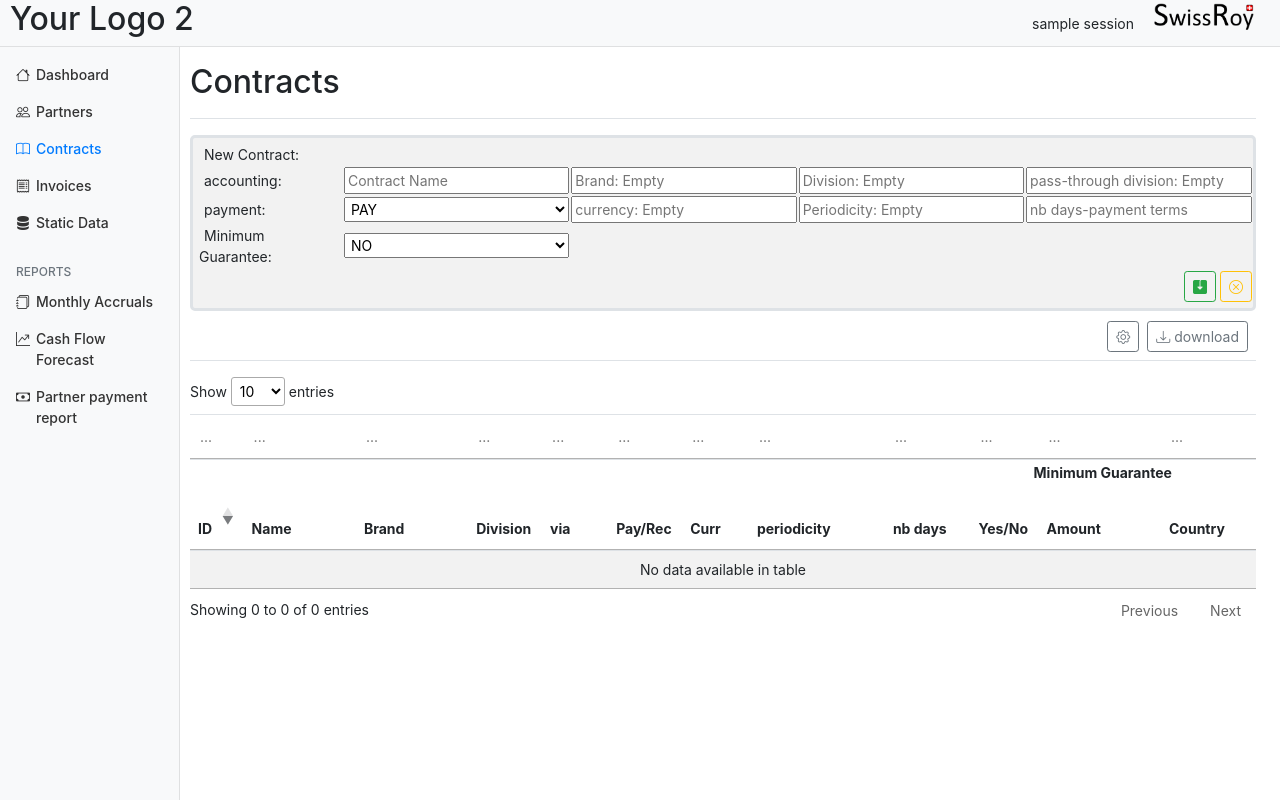
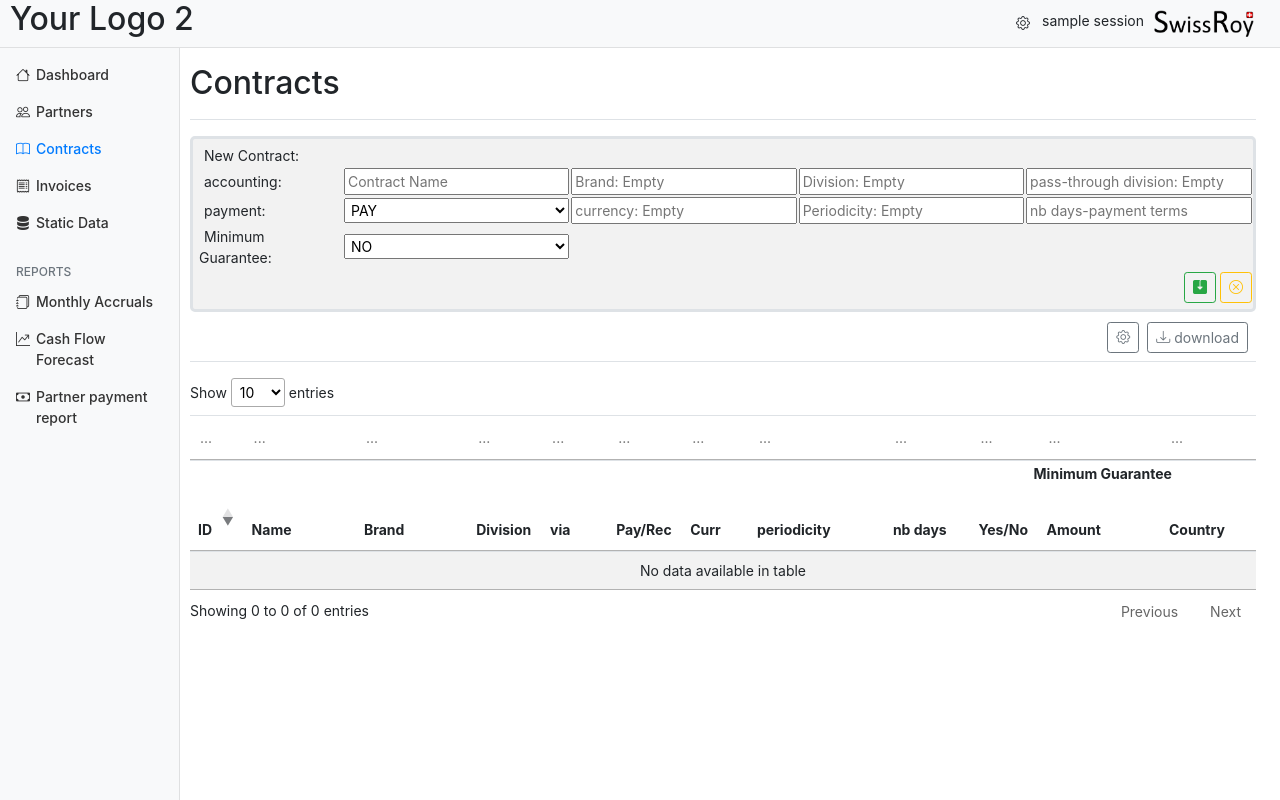
Before and after one commit to pierremaisonnave/adaptive, a Django app: page /contracts in a window 1280 px wide. Run offline with Django 3.2, Linux system fonts and the light colour scheme; the visitor is signed in with stand-in values (Sample User, id 1); data that the repository does not hold is empty; parts of the project's set-up code (start-up, migrations or seed data) failed here and were passed over; some libraries are stand-ins or nearby versions.

Commit message:
begore dd modification

```diff
--- a/royalty_app/static/royalty_app/app.css
+++ b/royalty_app/static/royalty_app/app.css
@@ -166,9 +166,18 @@ select.fname{
   cursor:pointer;
 }
 
+.user_section{
+  cursor:pointer;
+}
+
+.user_section:hover{
+  background-color: #efefef
+}
+
 .item_single_select{
   cursor:pointer;
 }
+
 
 #form_new{
   min-width:500px;
--- a/royalty_app/static/royalty_app/contract.js
+++ b/royalty_app/static/royalty_app/contract.js
@@ -1,6 +1,6 @@
 
 document.addEventListener('DOMContentLoaded', function() {
-    var t0 = performance.now()
+
 
     //--------------------Initialization of Datatable ---------------------
     //the datatable is imported, and ordered
--- a/royalty_app/static/royalty_app/dropdown_single.js
+++ b/royalty_app/static/royalty_app/dropdown_single.js
@@ -1,6 +1,6 @@
 
 document.addEventListener('DOMContentLoaded', function() {
-    var t0 = performance.now()
+
     document.addEventListener('click', event => {
         var element = event.target;
 
@@ -53,7 +53,7 @@ document.addEventListener('DOMContentLoaded', function() {
 
          }
      })
-    console.log("dd  " + ( performance.now() - t0) + " milliseconds.")
+
 })
 
 function hideitemsearch(dd_id,searched_value){
--- a/royalty_app/static/royalty_app/partner.js
+++ b/royalty_app/static/royalty_app/partner.js
@@ -2,15 +2,14 @@
 
 
 document.addEventListener('DOMContentLoaded', function() {
-    var t0 = performance.now()
-    console.log("beginning DOMContentLoaded " + ( performance.now() - t0) + " milliseconds.")
+
     //--------------------Initialization of Datatable ---------------------
     //the datatable is imported, and ordered
     $('#partners_table').DataTable({
         "aaSorting": [[ 0, "desc" ]],
         columnDefs: [{ orderable: false, targets: [0,1,2,3,4,5,6,7] }],
         })
-    console.log("initialization partner_table done" + ( performance.now() - t0) + " milliseconds.")
+
 
     //the datatable automatically generate a filter button, we do not need it ( as we have search bar for each column)
     document.getElementById("partners_table_filter").hidden=true
--- a/royalty_app/static/royalty_app/style.css
+++ b/royalty_app/static/royalty_app/style.css
@@ -145,6 +145,9 @@ span.comboTreeItemTitle{
         padding-left: 60px!important;
 
     }
+    .user_gear{
+        display: None;
+        }
     .sidebar{
         width: 50px;
         display: block!important;
@@ -157,6 +160,11 @@ span.comboTreeItemTitle{
         }
     .nav-item{
         display: block;
+        }
+}
+@media (min-width: 500px){
+    .user_gear{
+        display: Block;
         }
 }
 
--- a/royalty_app/templates/royalty_app/layout.html
+++ b/royalty_app/templates/royalty_app/layout.html
@@ -39,10 +39,11 @@
         {% if user.is_authenticated %}
 
 
-          <div style="width: 100%; padding:10px;">
+          <div style="width: 100%; margin:10px;" class="user_section">
 
-              <div  class="comboTreeInputWrapper" dd_id="user">
-                <span   class="justAnInputBox comboTreeInputBox" id="displayed_item_name_user" dd_id="user">{{ user.username }} session  </span>
+              <div  class="comboTreeInputWrapper" dd_id="user" style="display: grid; grid-template-columns:auto auto ">
+                <span class="bi bi-gear  comboTreeInputBox "  style="margin:2px"  dd_id="user"></span>
+                <span   class="justAnInputBox comboTreeInputBox  user_gear" id="displayed_item_name_user" dd_id="user" >{{ user.username }} session  </span>
               </div>
               <div  class="comboTreeDropDownContainer" id="dropdown_user" style="display: none;">
 
@@ -57,7 +58,7 @@
         {% endif %}
 
         <li class="nav-item text-nowrap" >
-          <img src="{% static 'royalty_app/logo_me.png' %}" style="width: 100px; margin-left: 10px;  margin-right: 10px;" >
+          <img src="{% static 'royalty_app/logo_me.png' %}" style="width: 100px;margin: 10px " >
         </li>
 
       </ul>
@@ -157,5 +158,6 @@
 
 
 
+
   </body>
 </html>
```
